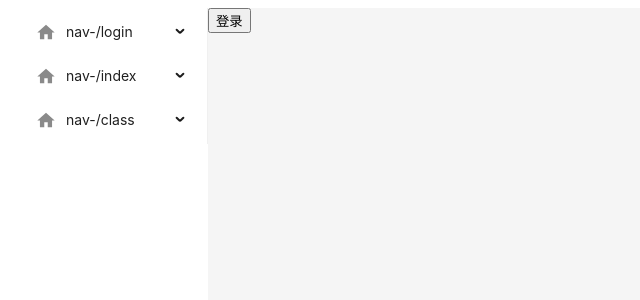
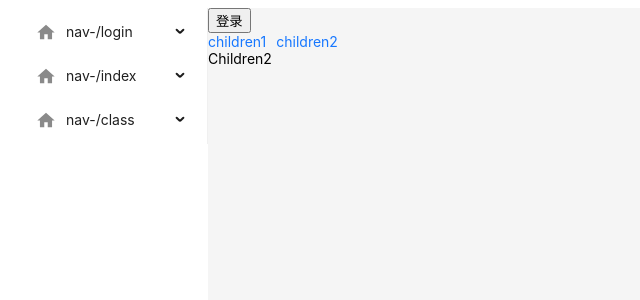
Before and after one commit to langjinjie/React18_TS4.x_Webpack5, a React app: page /admin/login/children2 in a window 1280 px wide. Shown: the top 300 px of the page, without its empty margins (0-640 px from the left). Built offline with nearby package versions, Linux system fonts and the light colour scheme.

Commit message:
feat: 🚀 引入ant及侧边菜单栏配置

```diff
--- a/src/App.tsx
+++ b/src/App.tsx
@@ -2,21 +2,18 @@ import 'src/App.css';
 import 'src/App.less';
 import Layout from 'src/Layouts/Layouts';
 import { Route, BrowserRouter as Router, Switch } from 'react-router-dom';
-import { Suspense, lazy } from 'react';
-import { Loading } from './components';
+import { lazy } from 'react';
 
 const NotFound = lazy(() => import('src/pages/NotFound/NotFound'));
 
 function App() {
   return (
-    <Suspense fallback={<Loading />}>
-      <Router basename='/admin'>
-        <Switch>
-          <Route path='/404' component={NotFound} />
-          <Route path='/' component={Layout} />
-        </Switch>
-      </Router>
-    </Suspense>
+    <Router basename='/admin'>
+      <Switch>
+        <Route path='/404' component={NotFound} />
+        <Route path='/*' component={Layout} />
+      </Switch>
+    </Router>
   );
 }
 
--- a/src/Layouts/Layouts.tsx
+++ b/src/Layouts/Layouts.tsx
@@ -2,16 +2,16 @@
  * 此处处理router
  */
 
+import { Route, withRouter, RouteComponentProps, Switch } from 'react-router-dom';
+import { Menu, Layout } from 'antd';
+import { Icon } from 'src/components';
+import { indexRoutes } from 'src/routes';
 import { Suspense } from 'react';
-import { Route, Switch, withRouter, RouteComponentProps } from 'react-router-dom';
-import { Menu, Layout } from 'antd';
-import { Icon, Loading } from 'src/components';
-import { indexRoutes } from 'src/routes';
 import style from './style.module.less';
 
 const { Sider } = Layout;
 
-const Layouts: React.FC<RouteComponentProps> = ({ location, history }) => {
+const Layouts: React.FC<RouteComponentProps> = ({ history }) => {
   return (
     <Layout className={style.wrap}>
       <Sider theme='light'>
@@ -22,16 +22,23 @@ const Layouts: React.FC<RouteComponentProps> = ({ location, history }) => {
             key: `nav-${path}`,
             label: `nav-${path}`,
             path,
-            type: '',
             children: [
               {
                 icon: <Icon className={style.icon} name='icon-shouhoufuwu1' />,
-                key: `sub-${path}`,
-                label: `sub-${path}`,
+                key: `sub-${path}1`,
+                label: `sub-${path}1`,
+                path,
+                onClick() {
+                  history.push(path as string);
+                }
+              },
+              {
+                icon: <Icon className={style.icon} name='icon-shouhoufuwu1' />,
+                key: `sub-${path}2`,
+                label: `sub-${path}2`,
                 path,
                 type: '',
                 onClick() {
-                  console.log('123');
                   history.push(path as string);
                 }
               }
@@ -40,8 +47,8 @@ const Layouts: React.FC<RouteComponentProps> = ({ location, history }) => {
         />
       </Sider>
       <div>
-        <Suspense fallback={<Loading />}>
-          <Switch location={location}>
+        <Suspense fallback='加载中...'>
+          <Switch>
             {indexRoutes.map(({ path, component }) => (
               <Route key={`${path}`} path={path} component={component} />
             ))}
--- a/src/components/Loading/Loading.tsx
+++ b/src/components/Loading/Loading.tsx
@@ -1,6 +1,6 @@
 import React from 'react';
 
 const Loading: React.FC = () => {
-  return <div>Loading</div>;
+  return <div>Loading...</div>;
 };
 export default Loading;
--- /dev/null
+++ b/src/pages/Login/Children1/Children1.tsx
@@ -0,0 +1,7 @@
+import React from 'react';
+import style from './style.module.less';
+
+const Children1: React.FC = () => {
+  return <div className={style.wrap}>Children1</div>;
+};
+export default Children1;
--- /dev/null
+++ b/src/pages/Login/Children2/Children2.tsx
@@ -0,0 +1,7 @@
+import React from 'react';
+import style from './style.module.less';
+
+const Children2: React.FC = () => {
+  return <div className={style.wrap}>Children2</div>;
+};
+export default Children2;
--- a/src/pages/Login/Login.tsx
+++ b/src/pages/Login/Login.tsx
@@ -1,9 +1,27 @@
-import React from 'react';
+import React, { Suspense, lazy } from 'react';
+import { NavLink, Route } from 'react-router-dom';
+import style from './style.module.less';
+
+const children1 = lazy(() => import('./Children1/Children1'));
+const children2 = lazy(() => import('./Children2/Children2'));
 
 const Login: React.FC = () => {
   return (
     <div>
       <button>登录</button>
+      <div className={style.linkWrap}>
+        <NavLink className={style.navLink} to='/login/' exact>
+          children1
+        </NavLink>
+
+        <NavLink to='/login/children2'>children2</NavLink>
+      </div>
+      <div className={style.routeWrap}>
+        <Suspense fallback='子路由加载中...'>
+          <Route path='/login/' component={children1} exact />
+          <Route path='/login/children2' component={children2} />
+        </Suspense>
+      </div>
     </div>
   );
 };
--- /dev/null
+++ b/src/pages/Login/style.module.less
@@ -0,0 +1,3 @@
+.navLink {
+  margin-right: 10px;
+}
```
Also changed, not shown: src/pages/Login/Children1/style.module.less (added), src/pages/Login/Children2/style.module.less (added), 1 other file (tests, documents, lock files or other folders).
